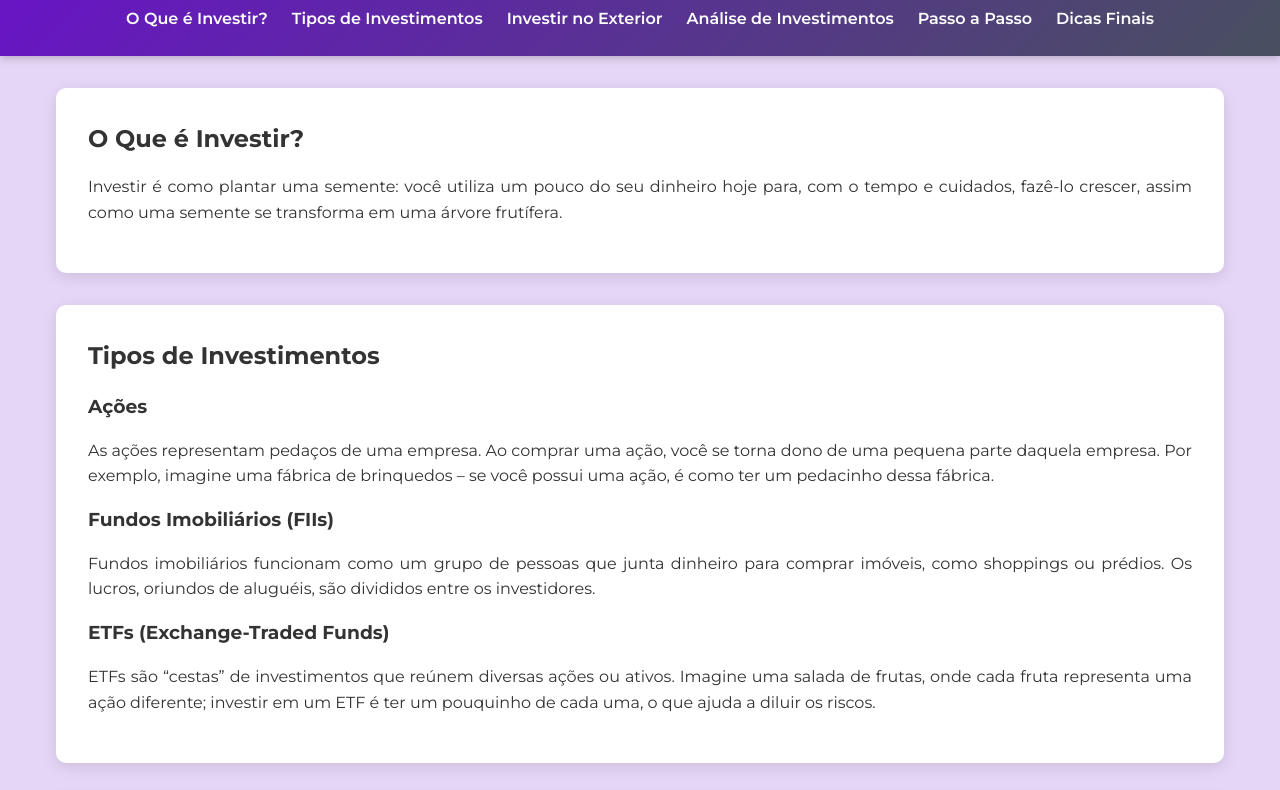
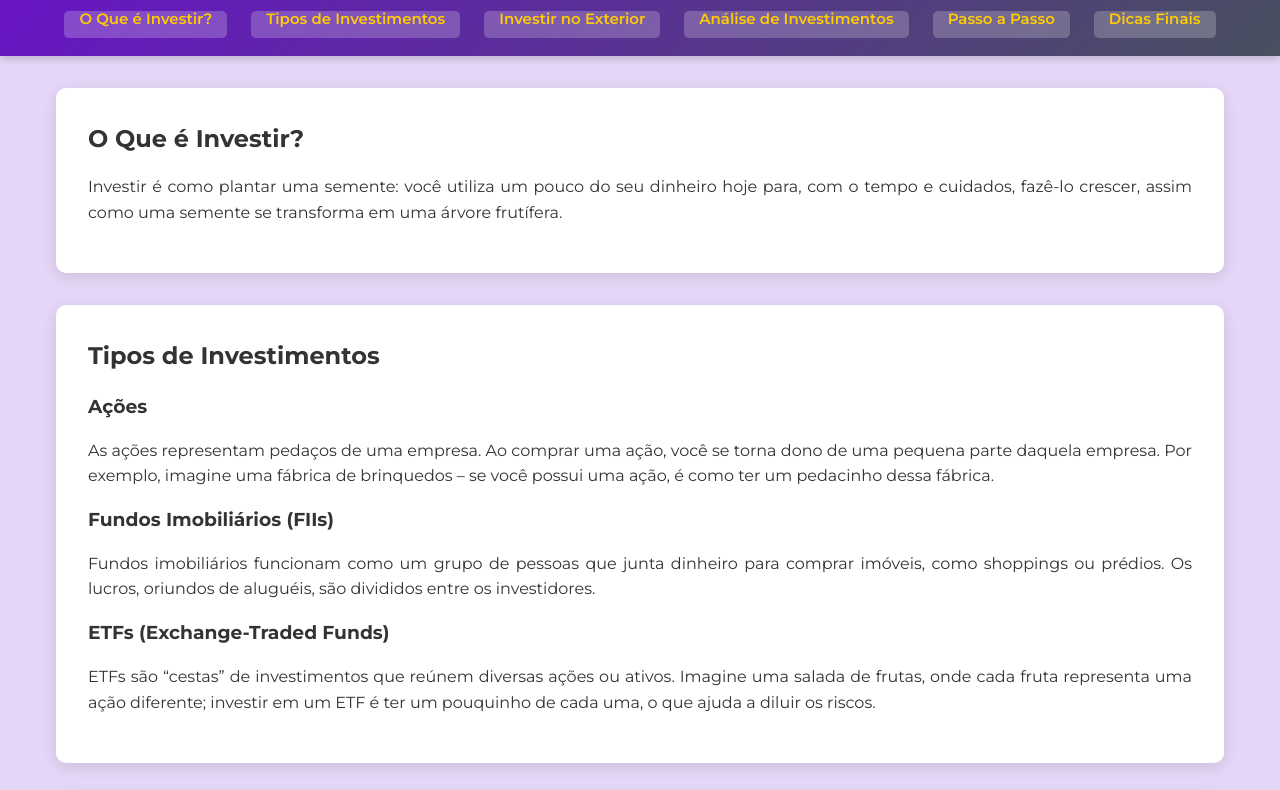
Before and after one commit to bieljm49/Invest, a plain HTML site: page index.html in a window 1280 px wide. Shown: the part 85-875 px from the top of the page. Drawn offline with Linux system fonts and the light colour scheme.

Commit message:
deploy 2 - Menu interativo, mudança de cores
deploy 2 - Menu interativo, mudança de cores

```diff
--- a/index.html
+++ b/index.html
@@ -40,13 +40,13 @@
       margin-top: 1rem;
     }
     nav ul li a {
-      color: #fff;
+      color: #ffcc00;
       text-decoration: none;
       font-weight: 600;
       transition: color 0.3s, transform 0.3s;
     }
     nav ul li a:hover {
-      color: #ffcc00;
+      color: white;
       transform: translateY(-2px);
     }
     .container {
@@ -95,6 +95,37 @@
     html {
       scroll-behavior: smooth;
     }
+
+    nav a {
+    position: relative;
+    font-family: 'Montserrat', sans-serif;
+    font-size: 15px;
+    color: white;
+    text-decoration: none;
+    padding: 10px 15px;
+    transition: all 0.3s ease-in-out;
+}
+
+nav a::before {
+    content: "";
+    position: absolute;
+    left: 0;
+    right: 0;
+    bottom: 0;
+    height: 70%;
+    background: rgba(255, 255, 255, 0.212); /* Fundo bonito só no texto */
+    border-radius: 5px;
+    z-index: -1;
+    transition: height 0.3s ease-in-out;
+}
+
+nav a:hover::before {
+    height: 100%;
+}
+
+nav a:hover {
+    text-shadow: 2px 2px 5px rgba(219, 211, 211, 0.5); /* Sombra ao passar o mouse */
+}
   </style>
 </head>
 <body>
```
